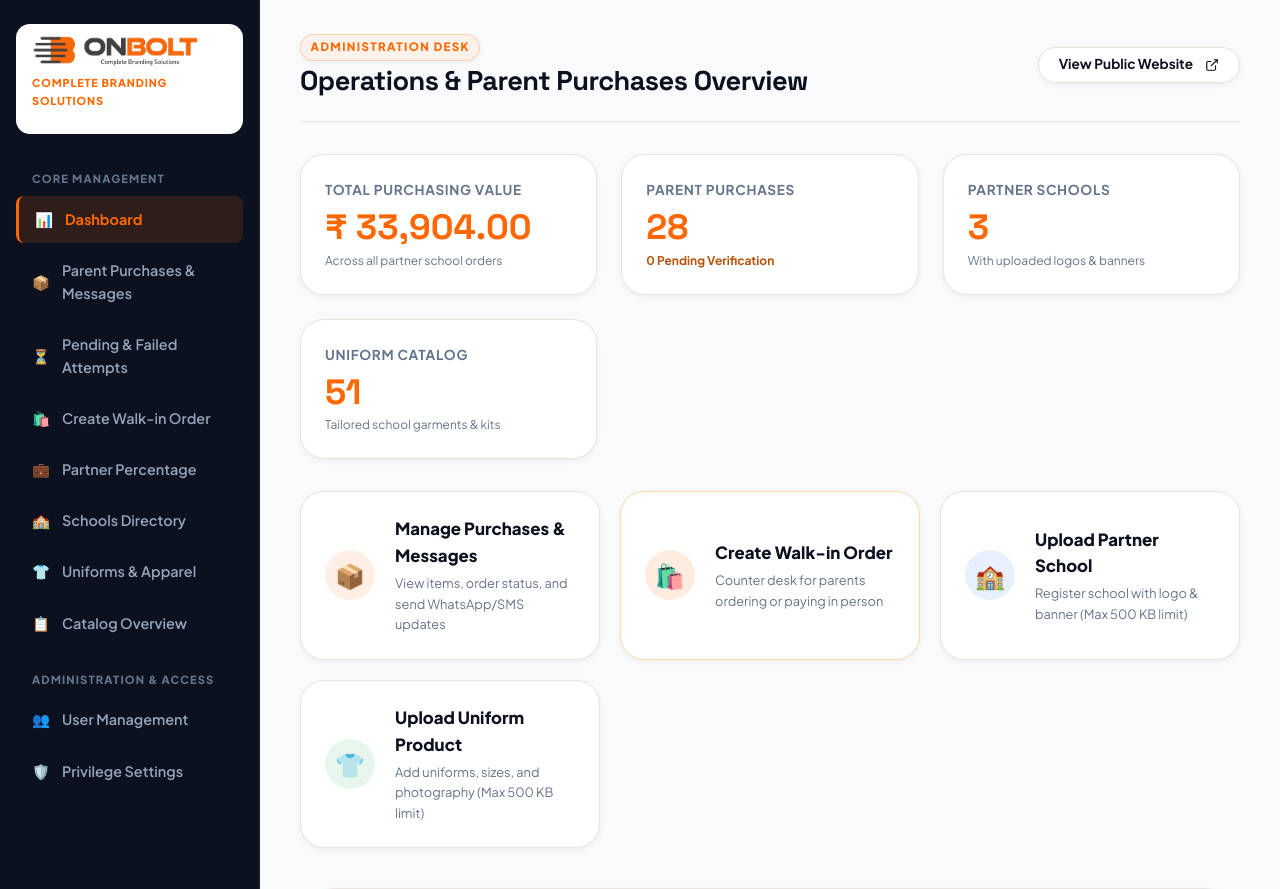
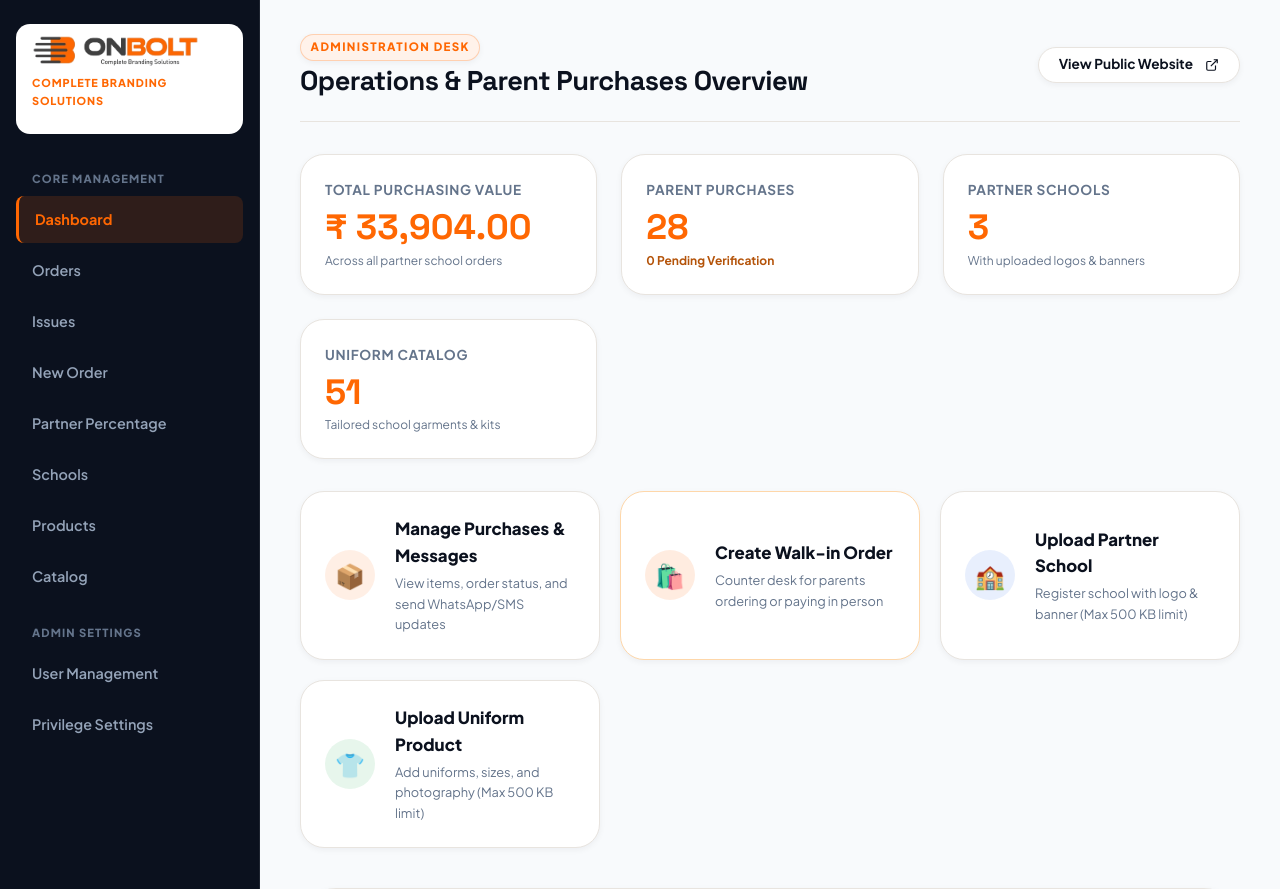
Before and after one commit to keerthiadarshmp2003/onbolt, a PHP site: page /admin/index.php in a window 1280 px wide. Shown: the top 889 px of the page. Run offline with PHP 8.4, Linux system fonts and the light colour scheme; a user stored in the database is signed in; data comes from the database, SQL or seed files in the repository; data that the repository does not hold is empty; some libraries are stand-ins or nearby versions.

Commit message:
Update admin sidebar menu labels to client-friendly names and remove all menu icons

```diff
--- a/admin/header.php
+++ b/admin/header.php
@@ -220,13 +220,13 @@ $siteLogo = BASE_URL . '/assets/images/logo/onbolt-actual-logo.png';
         <div class="admin-nav-group-title">Core Management</div>
         <?php if (adminCan('dashboard_view')): ?>
         <a href="<?= BASE_URL ?>/admin/" class="admin-nav-item <?= empty($adminActive) || $adminActive === 'dashboard' ? 'active' : '' ?>">
-            <span>📊</span> Dashboard
+            Dashboard
         </a>
         <?php endif; ?>
 
         <?php if (adminCan('orders_manage')): ?>
         <a href="<?= BASE_URL ?>/admin/orders.php" class="admin-nav-item <?= ($adminActive ?? '') === 'orders' ? 'active' : '' ?>">
-            <span>📦</span> Parent Purchases &amp; Messages
+            Orders
         </a>
         <?php endif; ?>
 
@@ -239,7 +239,7 @@ $siteLogo = BASE_URL . '/assets/images/logo/onbolt-actual-logo.png';
         } catch (Throwable $e) {}
         ?>
         <a href="<?= BASE_URL ?>/admin/pending_transactions.php" class="admin-nav-item <?= ($adminActive ?? '') === 'pending_transactions' ? 'active' : '' ?>">
-            <span>⏳</span> Pending &amp; Failed Attempts
+            Issues
             <?php if ($navPendingCount > 0): ?>
                 <span style="margin-left: auto; background: #EF4444; color: #ffffff; font-size: 0.68rem; font-weight: 800; padding: 2px 7px; border-radius: 9999px; line-height: 1.2;"><?= $navPendingCount ?></span>
             <?php endif; ?>
@@ -248,44 +248,44 @@ $siteLogo = BASE_URL . '/assets/images/logo/onbolt-actual-logo.png';
 
         <?php if (adminCan('create_order_manage')): ?>
         <a href="<?= BASE_URL ?>/admin/create_order.php" class="admin-nav-item <?= ($adminActive ?? '') === 'create_order' ? 'active' : '' ?>">
-            <span>🛍️</span> Create Walk-in Order
+            New Order
         </a>
         <?php endif; ?>
 
         <?php if (adminCan('partner_percentage_view')): ?>
         <a href="<?= BASE_URL ?>/admin/partner_percentage.php" class="admin-nav-item <?= ($adminActive ?? '') === 'partner_percentage' ? 'active' : '' ?>">
-            <span>💼</span> Partner Percentage
+            Partner Percentage
         </a>
         <?php endif; ?>
 
         <?php if (adminCan('schools_manage')): ?>
         <a href="<?= BASE_URL ?>/admin/schools.php" class="admin-nav-item <?= ($adminActive ?? '') === 'schools' ? 'active' : '' ?>">
-            <span>🏫</span> Schools Directory
+            Schools
         </a>
         <?php endif; ?>
 
         <?php if (adminCan('products_manage')): ?>
         <a href="<?= BASE_URL ?>/admin/products.php" class="admin-nav-item <?= ($adminActive ?? '') === 'products' ? 'active' : '' ?>">
-            <span>👕</span> Uniforms &amp; Apparel
+            Products
         </a>
         <?php endif; ?>
 
         <?php if (adminCan('catalog_overview_view')): ?>
         <a href="<?= BASE_URL ?>/admin/catalog_overview.php" class="admin-nav-item <?= ($adminActive ?? '') === 'catalog_overview' ? 'active' : '' ?>">
-            <span>📋</span> Catalog Overview
+            Catalog
         </a>
         <?php endif; ?>
 
         <?php if (($admin['role_slug'] ?? '') === 'superadmin' || ($admin['role_id'] ?? 0) === 1 || adminCan('users_manage') || adminCan('privileges_manage')): ?>
-        <div class="admin-nav-group-title">Administration &amp; Access</div>
+        <div class="admin-nav-group-title">Admin Settings</div>
         <?php if (($admin['role_slug'] ?? '') === 'superadmin' || ($admin['role_id'] ?? 0) === 1 || adminCan('users_manage')): ?>
         <a href="<?= BASE_URL ?>/admin/users.php" class="admin-nav-item <?= ($adminActive ?? '') === 'users' ? 'active' : '' ?>">
-            <span>👥</span> User Management
+            User Management
         </a>
         <?php endif; ?>
         <?php if (($admin['role_slug'] ?? '') === 'superadmin' || ($admin['role_id'] ?? 0) === 1 || adminCan('privileges_manage')): ?>
         <a href="<?= BASE_URL ?>/admin/privileges.php" class="admin-nav-item <?= ($adminActive ?? '') === 'privileges' ? 'active' : '' ?>">
-            <span>🛡️</span> Privilege Settings
+            Privilege Settings
         </a>
         <?php endif; ?>
         <?php endif; ?>
```
